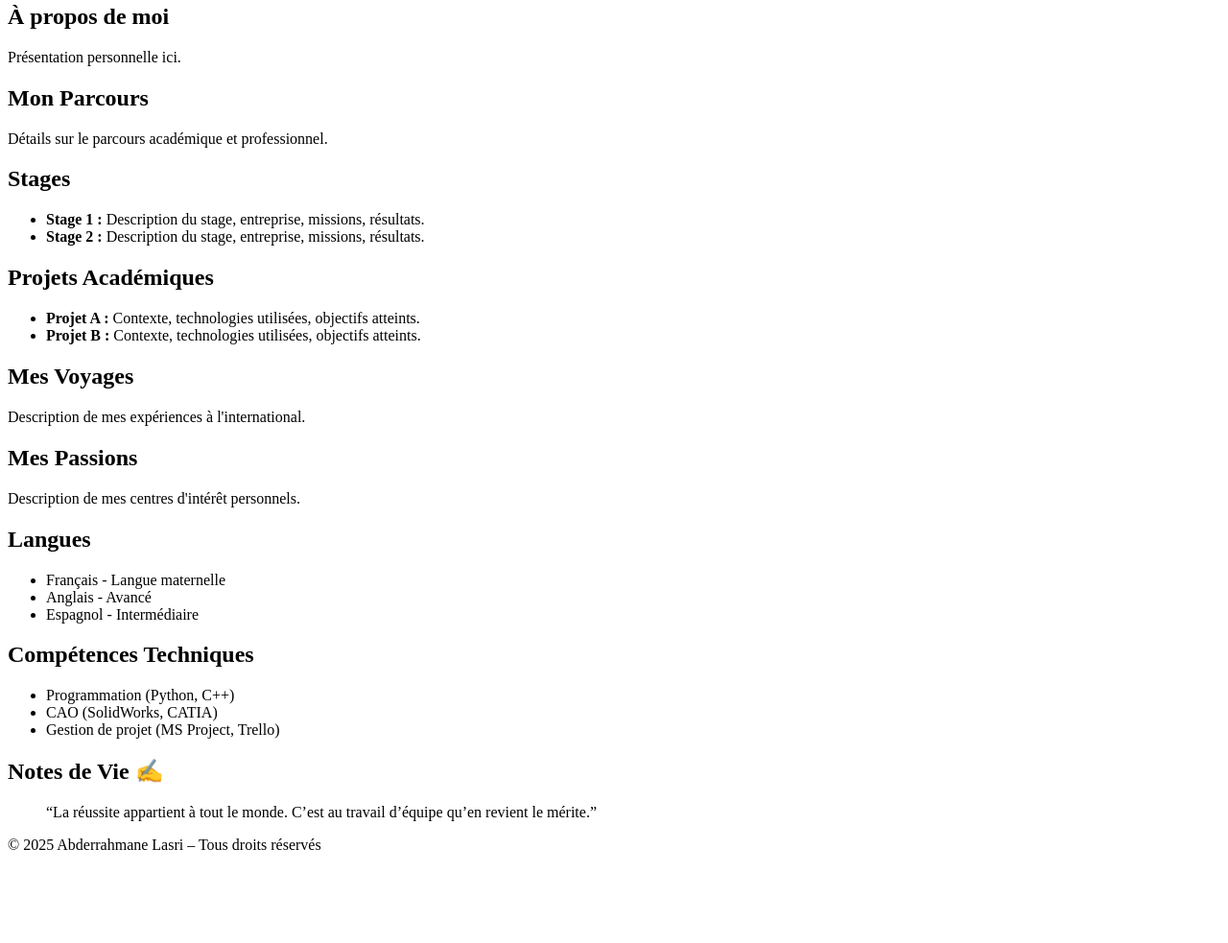
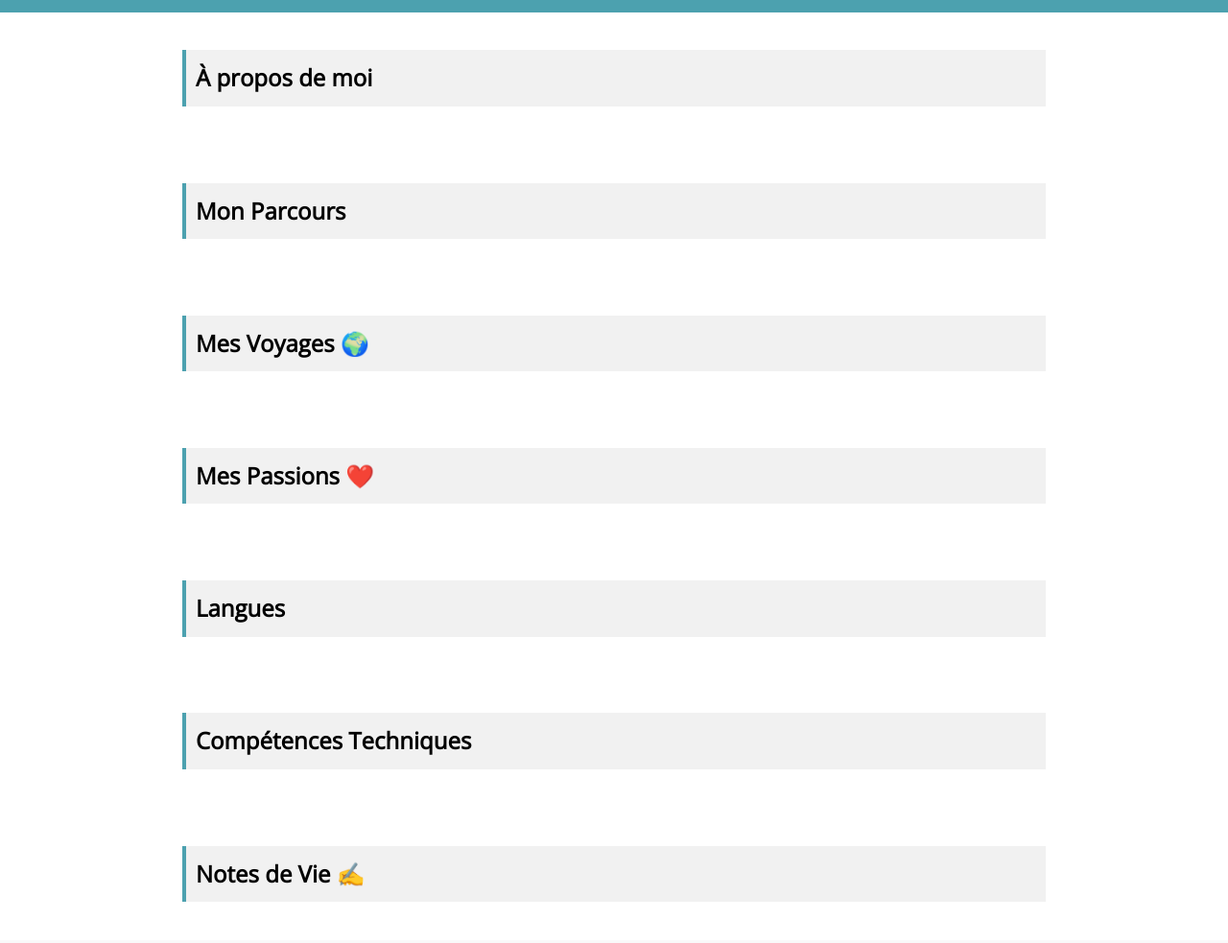
Before and after one commit to AbderrahmaneLasri/abderrahmane-lasri.github.io, a plain HTML site: page index.html in a window 1280 px wide. Shown: the part 457-1440 px from the top of the page at 96% size. Before the commit the page ends 1363 px from the top, so only its background shows below. Drawn offline with nearby package versions, Linux system fonts and the light colour scheme.

Commit message:
Update index.html

```diff
--- a/index.html
+++ b/index.html
@@ -4,21 +4,18 @@
   <meta charset="UTF-8" />
   <meta name="viewport" content="width=device-width, initial-scale=1.0"/>
   <title>Abderrahmane Lasri - Portfolio</title>
-  <link rel="stylesheet" href="style.css" />
+  <link rel="stylesheet" href="styles.css" />
   <link rel="icon" type="image/png" href="favicon.png">
   <link href="https://fonts.googleapis.com/css2?family=Playfair+Display:wght@500&family=Open+Sans&display=swap" rel="stylesheet">
   <script defer src="script.js"></script>
 </head>
 <body>
-  <button id="lang-toggle" class="btn fixed-top-left">🇬🇧 English</button>
-  <button id="toggle-dark-mode" class="btn fixed-top-right">🌙 Mode Sombre</button>
-
-  <header class="intro-section">
-    <div class="container intro">
+  <header>
+    <div class="container">
+      <div class="intro">
         <h1>Abderrahmane Lasri</h1>
         <p>Ingénieur diplômé en Mécatronique | Étudiant en Management de Projets</p>
         <img src="photo.jpg" alt="Photo de Abderrahmane Lasri" class="photo-profil" />
-      <div class="buttons">
         <a href="https://www.linkedin.com/in/abderrahmane-lasri-5951b9209/" target="_blank" class="btn">LinkedIn</a>
         <a href="CV.pdf" class="btn" download>Télécharger mon CV</a>
       </div>
@@ -26,80 +23,90 @@
   </header>
 
   <main>
-    <section>
-      <h2>À propos de moi</h2>
+    <section id="a-propos">
+      <div class="container">
+        <h2 tabindex="0" aria-expanded="false">À propos de moi</h2>
         <div class="toggle-content">
-        <p>Présentation personnelle ici.</p>
+          <p>Bonjour, je m'appelle <strong>Abderrahmane Lasri</strong>, j’ai 25 ans et je suis originaire du Maroc. Curieux, rigoureux et passionné par l’innovation technologique, mon parcours allie expertise technique et ouverture à l’international.</p>
+          <p>Mon aventure académique a commencé à Agadir, au <strong>Lycée Technique Al Idrissi</strong> (2015–2018), où j’ai obtenu un baccalauréat en Sciences et Technologies Électriques. Attiré par l’ingénierie, j’ai poursuivi en <strong>Génie Électrique</strong> à l’<strong>École Supérieure de Technologie</strong>, décrochant un DUT en 2020.</p>
+          <p>Désireux d’élargir mes compétences, j’ai intégré l’<strong>École Nationale Supérieure d’Arts et Métiers (ENSAM Rabat)</strong>, dans la filière Énergie Électrique et Industrie Numérique. Ce cursus m’a permis d’accéder à un programme de double diplôme avec l’<strong>Université de Technologie de Compiègne (UTC)</strong> en France, que j’ai rejointe en 2022.</p>
+          <p>À l’UTC, j’ai choisi de me spécialiser en <strong>Mécatronique : Actionneurs, Robotisation et Systèmes (MARS)</strong>, un domaine à la croisée de l’électronique, de la mécanique et de l’informatique embarquée. En mars 2025, j’ai obtenu le titre d’<strong>ingénieur diplômé en Mécatronique</strong>, reconnu par les deux établissements partenaires.</p>
+          <p>Convaincu que la réussite d’un projet repose autant sur la technique que sur la gestion, j’ai souhaité compléter mon profil par une dimension managériale. C’est ainsi que j’ai intégré le <strong>CESI – Graduate School of Engineering Paris-Nanterre</strong>, en Mastère Spécialisé® en Management de Projets et de Portefeuilles, option Innovation.</p>
+          <p><strong>Je suis actuellement à la recherche d’une alternance d’un an</strong>, à partir d’octobre 2025, dans le cadre de ce programme. Mon rythme d’alternance est de 3 semaines en entreprise et 1 semaine en formation.</p>
+        </div>
       </div>
     </section>
 
-    <section>
-      <h2>Mon Parcours</h2>
+    <section id="parcours">
+      <div class="container">
+        <h2 tabindex="0" aria-expanded="false">Mon Parcours</h2>
         <div class="toggle-content">
-        <p>Détails sur le parcours académique et professionnel.</p>
+          <ul>
+            <li><strong>2025–2026</strong> – CESI Paris-Nanterre – Mastère Spécialisé® en Management de Projets et de Portefeuilles – Option Innovations – Bac +6</li>
+            <li><strong>2022–2025</strong> – UTC Compiègne – Mécatronique – Diplôme d’Ingénieur d’État</li>
+            <li><strong>2020–2022</strong> – ENSAM Rabat – Énergie Électrique et Industrie Numérique (EEIN) – Diplôme d’Ingénieur d’État</li>
+            <li><strong>2018–2020</strong> – EST Agadir – Génie Électrique – DUT</li>
+            <li><strong>2015–2018</strong> – Lycée Technique Al Idrissi – Sciences et Technologies Électriques – Baccalauréat</li>
+          </ul>
+        </div>
       </div>
     </section>
 
-    <section>
-      <h2>Stages</h2>
+    <section id="voyages">
+      <div class="container">
+        <h2 tabindex="0" aria-expanded="false">Mes Voyages 🌍</h2>
         <div class="toggle-content">
-        <ul>
-          <li><strong>Stage 1 :</strong> Description du stage, entreprise, missions, résultats.</li>
-          <li><strong>Stage 2 :</strong> Description du stage, entreprise, missions, résultats.</li>
-        </ul>
+          <p>🇲🇦 Maroc, 🇫🇷 France, 🇪🇸 Espagne, 🇲🇹 Malte, 🇮🇹 Italie, 🇳🇱 Pays-Bas, 🇨🇿 République Tchèque, 🇵🇱 Pologne, 🇧🇪 Belgique</p>
+          <p>Explorer différents pays m’a permis d’élargir ma vision du monde, de mieux comprendre les cultures et de développer une adaptabilité essentielle dans le monde professionnel international.</p>
+        </div>
       </div>
     </section>
 
-    <section>
-      <h2>Projets Académiques</h2>
+    <section id="passions">
+      <div class="container">
+        <h2 tabindex="0" aria-expanded="false">Mes Passions ❤️</h2>
         <div class="toggle-content">
-        <ul>
-          <li><strong>Projet A :</strong> Contexte, technologies utilisées, objectifs atteints.</li>
-          <li><strong>Projet B :</strong> Contexte, technologies utilisées, objectifs atteints.</li>
-        </ul>
+          <p>📖 Lecture, ✈️ Voyage, ⚽ Football</p>
+          <p>Je suis passionné par la découverte de nouveaux livres, le sport et les aventures humaines à travers le monde. Chaque activité nourrit mon esprit, mon corps et mon ambition.</p>
+        </div>
       </div>
     </section>
 
-    <section>
-      <h2>Mes Voyages</h2>
+    <section id="langues">
+      <div class="container">
+        <h2 tabindex="0" aria-expanded="false">Langues</h2>
         <div class="toggle-content">
-        <p>Description de mes expériences à l'international.</p>
+          <ul>
+            <li><strong>Arabe</strong> – Langue maternelle</li>
+            <li><strong>Tamazight</strong> – Langue maternelle</li>
+            <li><strong>Français</strong> – Niveau avancé (C1)</li>
+            <li><strong>Anglais</strong> – Niveau avancé (B2-C1)</li>
+          </ul>
+        </div>
       </div>
     </section>
 
-    <section>
-      <h2>Mes Passions</h2>
+    <section id="skills">
+      <div class="container">
+        <h2 tabindex="0" aria-expanded="false">Compétences Techniques</h2>
         <div class="toggle-content">
-        <p>Description de mes centres d'intérêt personnels.</p>
+          <ul>
+            <li>⚙️ Mécatronique, Robotique</li>
+            <li>💻 C, Python, LabVIEW, MATLAB</li>
+            <li>📐 CAO – SolidWorks, Catia</li>
+            <li>🔌 Systèmes embarqués, Arduino, STM32</li>
+          </ul>
+        </div>
       </div>
     </section>
 
-    <section>
-      <h2>Langues</h2>
+    <section id="citations">
+      <div class="container">
+        <h2 tabindex="0" aria-expanded="false">Notes de Vie ✍️</h2>
         <div class="toggle-content">
-        <ul>
-          <li>Français - Langue maternelle</li>
-          <li>Anglais - Avancé</li>
-          <li>Espagnol - Intermédiaire</li>
-        </ul>
+          <blockquote>“Le voyage est la seule chose qu’on achète qui nous rend plus riche.”</blockquote>
+          <blockquote>“Ne rêve pas ta vie, vis tes rêves.”</blockquote>
         </div>
-    </section>
-
-    <section>
-      <h2>Compétences Techniques</h2>
-      <div class="toggle-content">
-        <ul>
-          <li>Programmation (Python, C++)</li>
-          <li>CAO (SolidWorks, CATIA)</li>
-          <li>Gestion de projet (MS Project, Trello)</li>
-        </ul>
-      </div>
-    </section>
-
-    <section>
-      <h2>Notes de Vie ✍️</h2>
-      <div class="toggle-content">
-        <blockquote>“La réussite appartient à tout le monde. C’est au travail d’équipe qu’en revient le mérite.”</blockquote>
       </div>
     </section>
   </main>
@@ -107,7 +114,5 @@
   <footer>
     <p>© 2025 Abderrahmane Lasri – Tous droits réservés</p>
   </footer>
-
-  <button id="scroll-top" aria-label="Remonter en haut">↑ Haut</button>
 </body>
 </html>
```
Lines whose indentation alone changed are shown as unchanged.
